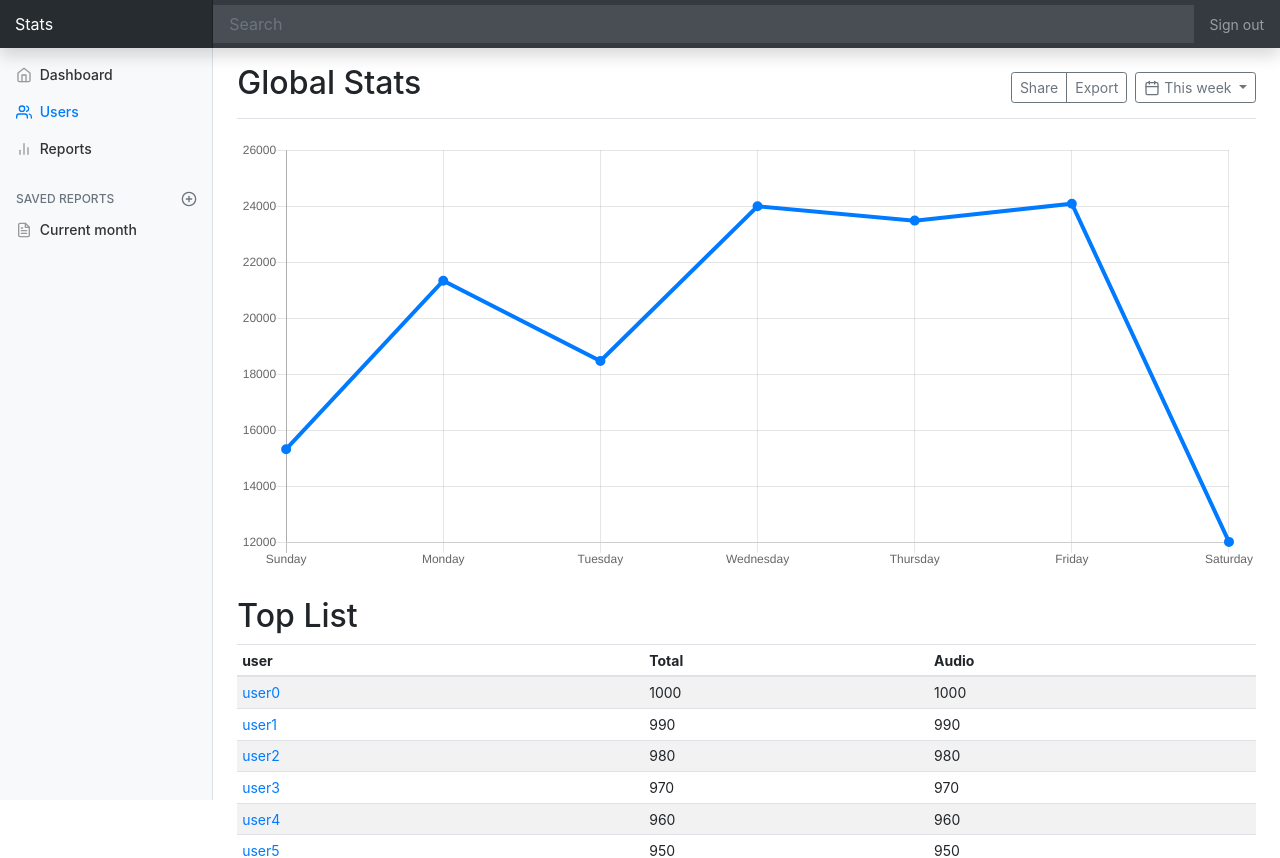
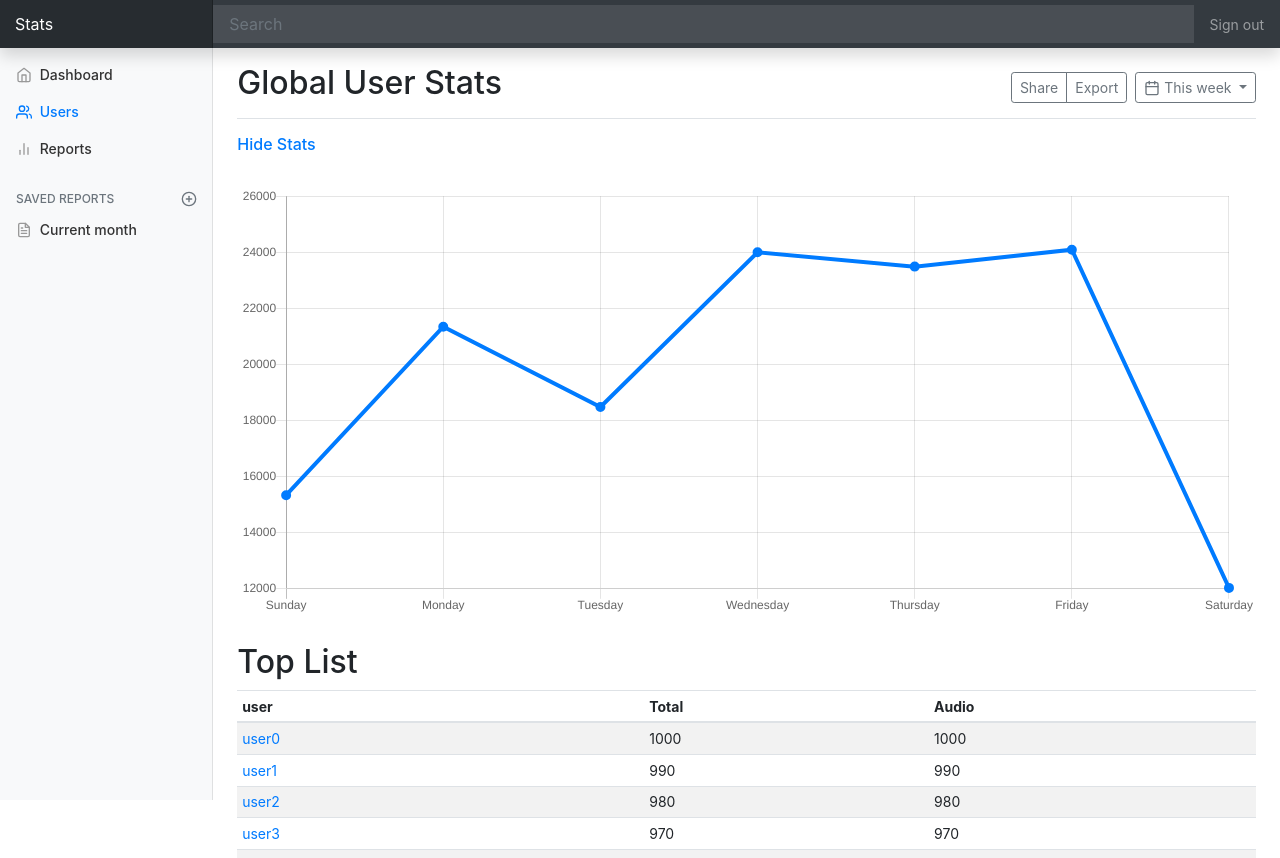
Before and after one commit to phanirithvij/btp, a Flask app: page /users in a window 1280 px wide. Shown: the top 858 px of the page. Run offline with Flask 2, Linux system fonts and the light colour scheme; parts of the project's set-up code (start-up, migrations or seed data) failed here and were passed over; some libraries are stand-ins or nearby versions.

Commit message:
also users

```diff
--- a/server/templates/users.html
+++ b/server/templates/users.html
@@ -49,7 +49,7 @@
             <main role="main" class="col-md-9 ml-sm-auto col-lg-10 px-4">
                 <div
                     class="d-flex justify-content-between flex-wrap flex-md-nowrap align-items-center pt-3 pb-2 mb-3 border-bottom">
-                    <h1 class="h2">Global Stats</h1>
+                    <h1 class="h2">Global User Stats</h1>
                     <div class="btn-toolbar mb-2 mb-md-0">
                         <div class="btn-group mr-2">
                             <button type="button" class="btn btn-sm btn-outline-secondary">Share</button>
@@ -62,7 +62,20 @@
                     </div>
                 </div>
 
-                <canvas class="my-4 w-100" id="myChart" width="900" height="380"></canvas>
+                <div class="panel panel-default">
+                    <div class="panel-heading">
+                        <h6 class="panel-title" id="#stats" style="height: 30px;">
+                            <a id="collapser" data-toggle="collapse" href="#collapse1" onclick="toggleText()">Hide
+                                Stats</a>
+                        </h6>
+                    </div>
+                    <div id="collapse1" class="panel-collapse collapse show">
+                        <div class="panel-body" style="height: auto;">
+                            <canvas class="my-4 w-100" id="myChart" width="900" height="380"></canvas>
+                        </div>
+                        <!-- <div class="panel-footer">Panel Footer</div> -->
+                    </div>
+                </div>
 
                 <h2>Top List</h2>
                 <div class="table-responsive">
@@ -103,6 +116,19 @@
     <script src="https://cdnjs.cloudflare.com/ajax/libs/Chart.js/2.7.3/Chart.min.js"></script>
     <script type="text/javascript" src="{{ url_for('static', filename='dashboard.js') }}"></script>
     <script type="text/javascript" src="{{ url_for('static', filename='scrolltohash.js') }}"></script>
+    <script>
+        var toggleText;
+        (() => {
+            var text = document.querySelector('#collapser');
+            var s = false;
+            toggleText = () => {
+                s = !s;
+                text.text = s ? "Expand Stats" : "Hide Stats";
+            }
+            document.querySelector('.panel-heading').click();
+        })();
+        //$('.collapse').collapse()
+    </script>
 
 </body>
 
```
Also changed, not shown: server/templates/dashboard.html (+6 -11 lines).
